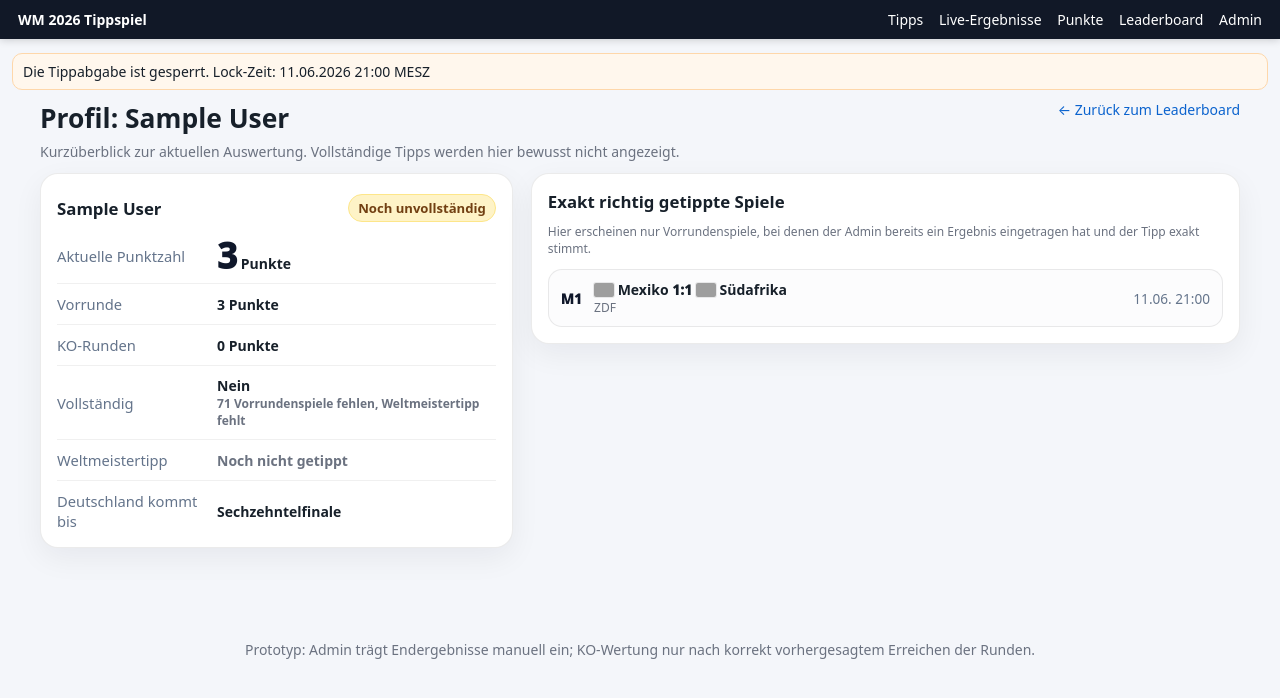
After one commit to thebestianD/wm-tippspiel-2026, a Flask app: page /profile/1 in a window 1280 px wide. The commit adds this page. Shown: the top 698 px of the page. Run offline with Flask 3, Linux system fonts and the light colour scheme; tables that the repository leaves empty hold one stand-in row (values such as "Sample post"); some libraries are stand-ins or nearby versions; grey boxes are pictures that could not be loaded.

Commit message:
Profile feature

```diff
--- a/app.py
+++ b/app.py
@@ -22,6 +22,7 @@ load_dotenv()
 def normalize_database_url(url: str | None) -> str:
     if not url:
         return "sqlite:///wm_tippspiel.db"
+    # SQLAlchemy expects postgresql://; Supabase sometimes presents postgres://.
     if url.startswith("postgres://"):
         return "postgresql+psycopg://" + url[len("postgres://"):]
     if url.startswith("postgresql://"):
@@ -93,6 +94,11 @@ def upsert_actual(match_no: int, home_goals=None, away_goals=None, winner_code=N
 
 
 def parse_goal_value(raw: str | None, *, match_no: int, empty_as_zero: bool = False) -> int:
+    """Parse and normalize a goal value. Accepts values like '02' as 2.
+
+    If empty_as_zero=True, an empty field is interpreted as 0. This is used
+    after we already checked that not both fields of a match are empty.
+    """
     raw = "" if raw is None else raw.strip()
     if raw == "":
         if empty_as_zero:
@@ -118,6 +124,7 @@ def high_score_notice(match_nos: list[int]) -> str | None:
 
 
 def format_lock_at_de(dt: datetime | None = None) -> str:
+    """Format the lock timestamp for German users in Europe/Berlin time."""
     dt = dt or parse_lock_at()
     berlin = dt.astimezone(ZoneInfo("Europe/Berlin"))
     suffix = "MESZ" if berlin.dst() and berlin.dst().total_seconds() else "MEZ"
@@ -125,20 +132,18 @@ def format_lock_at_de(dt: datetime | None = None) -> str:
 
 
 def display_match_info(match_no: int) -> dict:
+    """Return UI metadata for a match. Times are displayed in Germany/Berlin summer time."""
     raw = MATCH_INFO.get(match_no, {})
     label = "Termin offen"
     if raw.get("date_et") and raw.get("time_et"):
+        # Tournament dates are in June/July, when ET=UTC-4 and Berlin=UTC+2.
+        # FIFA publishes ET; Germany/Berlin display is +6h.
         dt = datetime.strptime(f"{raw['date_et']} {raw['time_et']}", "%Y-%m-%d %H:%M") + timedelta(hours=6)
         label = dt.strftime("%d.%m. %H:%M")
     return {
         "datetime_label": label,
         "broadcast": raw.get("broadcast", "Free-TV offen / MagentaTV"),
     }
-
-
-def match_sort_key(match: Match) -> tuple[str, str, int]:
-    raw = MATCH_INFO.get(match.match_no, {})
-    return (raw.get("date_et") or "9999-12-31", raw.get("time_et") or "99:99", match.match_no)
 
 
 def score_group_prediction(pred: Prediction | None, actual: ActualResult | None) -> dict | None:
@@ -153,6 +158,7 @@ def score_group_prediction(pred: Prediction | None, actual: ActualResult | None)
             return {"points": 2, "class": "score-2", "label": "2 P"}
         return {"points": 1, "class": "score-1", "label": "1 P"}
     return {"points": 0, "class": "score-0", "label": "0 P"}
+
 
 def match_sort_key(match: Match) -> tuple[str, str, int]:
     raw = MATCH_INFO.get(match.match_no, {})
@@ -176,159 +182,31 @@ def all_group_results_entered(matches: list[Match], actual_by_no: dict[int, Actu
     return all(group_result_entered(m, actual_by_no) for m in group_matches)
 
 
-def format_tip(pred: Prediction | None) -> str:
-    if not pred:
-        return "–"
-    if pred.home_goals is not None and pred.away_goals is not None:
-        return f"{pred.home_goals}:{pred.away_goals}"
-    if pred.winner_code:
-        return pred.winner_code
-    return "–"
+def apply_ko_scoring_gate(score: dict, ko_scoring_active: bool) -> dict:
+    """Hide KO points defensively until all group results are entered by the admin."""
+    if ko_scoring_active:
+        return score
 
+    guarded = dict(score)
+    guarded["ko_points"] = 0
+    guarded["total"] = guarded.get("group_points", 0)
 
-KO_PHASES = [
-    ("r32", "Sechzehntelfinale", list(range(73, 89))),
-    ("r16", "Achtelfinale", list(range(89, 97))),
-    ("qf", "Viertelfinale", list(range(97, 101))),
-    ("sf", "Halbfinale", [101, 102]),
-    ("final", "Finale", [104]),
-]
-
-
-def current_ko_stage(matches: list[Match], actual_by_no: dict[int, ActualResult]) -> dict:
-    matches_by_no = {m.match_no: m for m in matches}
-
-    for stage, label, match_nos in KO_PHASES:
-        stage_matches = [matches_by_no[no] for no in match_nos if no in matches_by_no]
-        if not stage_matches or not all(ko_winner_entered(m, actual_by_no) for m in stage_matches):
-            return {"stage": stage, "label": label, "match_nos": match_nos}
-
-    return {"stage": "champion", "label": "Weltmeister", "match_nos": [104]}
-
-
-def build_live_group_context(users: list[User], matches: list[Match], actual_by_no: dict[int, ActualResult]) -> dict:
-    group_matches = [m for m in matches if m.phase == "group"]
-
-    completed = [m for m in group_matches if group_result_entered(m, actual_by_no)]
-    open_matches = [m for m in group_matches if not group_result_entered(m, actual_by_no)]
-
-    last_matches = sorted(completed, key=match_sort_key)[-3:]
-    next_matches = sorted(open_matches, key=match_sort_key)[:3]
-
-    relevant_nos = [m.match_no for m in last_matches + next_matches]
-
-    predictions = []
-    if relevant_nos:
-        predictions = Prediction.query.filter(Prediction.match_no.in_(relevant_nos)).all()
-
-    pred_by_user_match = {(p.user_id, p.match_no): p for p in predictions}
-
-    def rows_for_match(match: Match, scored: bool) -> list[dict]:
-        rows = []
-        actual = actual_by_no.get(match.match_no)
-
-        for user in users:
-            pred = pred_by_user_match.get((user.id, match.match_no))
-            score = score_group_prediction(pred, actual) if scored else None
-
-            rows.append({
-                "user": user,
-                "tip": format_tip(pred),
-                "score": score,
-            })
-
-        return rows
-
-    return {
-        "mode": "group",
-        "last_matches": [
-            {
-                "match": match,
-                "actual": actual_by_no.get(match.match_no),
-                "rows": rows_for_match(match, True),
-            }
-            for match in last_matches
-        ],
-        "next_matches": [
-            {
-                "match": match,
-                "actual": None,
-                "rows": rows_for_match(match, False),
-            }
-            for match in next_matches
-        ],
-    }
-
-
-def build_live_ko_context(
-    users: list[User],
-    matches: list[Match],
-    teams_db: list[Team],
-    actuals: list[ActualResult],
-    actual_by_no: dict[int, ActualResult],
-    overrides: list[GroupOverride],
-) -> dict:
-    current = current_ko_stage(matches, actual_by_no)
-
-    _actual_bracket, _actual_tables, actual_advancement = build_bracket(
-        teams_db,
-        matches,
-        actuals,
-        overrides_db=overrides,
-    )
-
-    correct_codes = actual_advancement.get(current["stage"], set())
-
-    user_rows = []
-
-    for user in users:
-        user_preds = Prediction.query.filter_by(user_id=user.id).all()
-        group_preds = [p for p in user_preds if p.match_no <= 72]
-        ko_picks = [p for p in user_preds if p.match_no >= 73]
-
-        _pred_bracket, _pred_tables, pred_advancement = build_bracket(
-            teams_db,
-            matches,
-            group_preds,
-            picks_db=ko_picks,
+    details = [
+        detail
+        for detail in guarded.get("details", [])
+        if not (
+            detail.startswith("R32:")
+            or detail.startswith("R16:")
+            or detail.startswith("QF:")
+            or detail.startswith("SF:")
+            or detail.startswith("FINAL:")
+            or detail.startswith("CHAMPION:")
         )
-
-        predicted_codes = sorted(pred_advancement.get(current["stage"], set()))
-
-        user_rows.append({
-            "user": user,
-            "teams": [
-                {
-                    "code": code,
-                    "correct": code in correct_codes,
-                }
-                for code in predicted_codes
-            ],
-        })
-
-    return {
-        "mode": "ko",
-        "stage": current["stage"],
-        "stage_label": current["label"],
-        "rows": user_rows,
-    }
-
-
-def group_result_entered(match: Match, actual_by_no: dict[int, ActualResult]) -> bool:
-    actual = actual_by_no.get(match.match_no)
-    return bool(actual and actual.home_goals is not None and actual.away_goals is not None)
-
-
-def ko_winner_entered(match: Match, actual_by_no: dict[int, ActualResult]) -> bool:
-    actual = actual_by_no.get(match.match_no)
-    return bool(actual and actual.winner_code)
-
-
-def all_group_results_entered(matches: list[Match], actual_by_no: dict[int, ActualResult]) -> bool:
-    group_matches = [m for m in matches if m.phase == "group"]
-    if not group_matches:
-        return False
-    return all(group_result_entered(m, actual_by_no) for m in group_matches)
+    ]
+    if "KO-Wertung noch nicht aktiv" not in details:
+        details.append("KO-Wertung noch nicht aktiv")
+    guarded["details"] = details
+    return guarded
 
 
 def format_tip(pred: Prediction | None) -> str:
@@ -350,12 +228,24 @@ KO_PHASES = [
 ]
 
 
+GERMANY_STAGE_LABELS = [
+    ("champion", "Weltmeister"),
+    ("final", "Finale"),
+    ("sf", "Halbfinale"),
+    ("qf", "Viertelfinale"),
+    ("r16", "Achtelfinale"),
+    ("r32", "Sechzehntelfinale"),
+]
+
+
 def current_ko_stage(matches: list[Match], actual_by_no: dict[int, ActualResult]) -> dict:
     matches_by_no = {m.match_no: m for m in matches}
+
     for stage, label, match_nos in KO_PHASES:
         stage_matches = [matches_by_no[no] for no in match_nos if no in matches_by_no]
         if not stage_matches or not all(ko_winner_entered(m, actual_by_no) for m in stage_matches):
             return {"stage": stage, "label": label, "match_nos": match_nos}
+
     return {"stage": "champion", "label": "Weltmeister", "match_nos": [104]}
 
 
@@ -386,23 +276,46 @@ def build_live_group_context(users: list[User], matches: list[Match], actual_by_
 
     return {
         "mode": "group",
-        "last_matches": [{"match": m, "actual": actual_by_no.get(m.match_no), "rows": rows_for_match(m, True)} for m in last_matches],
-        "next_matches": [{"match": m, "actual": None, "rows": rows_for_match(m, False)} for m in next_matches],
+        "last_matches": [
+            {"match": m, "actual": actual_by_no.get(m.match_no), "rows": rows_for_match(m, True)}
+            for m in last_matches
+        ],
+        "next_matches": [
+            {"match": m, "actual": None, "rows": rows_for_match(m, False)}
+            for m in next_matches
+        ],
     }
 
 
-def build_live_ko_context(users: list[User], matches: list[Match], teams_db: list[Team], actuals: list[ActualResult], actual_by_no: dict[int, ActualResult], overrides: list[GroupOverride]) -> dict:
+def build_live_ko_context(
+    users: list[User],
+    matches: list[Match],
+    teams_db: list[Team],
+    actuals: list[ActualResult],
+    actual_by_no: dict[int, ActualResult],
+    overrides: list[GroupOverride],
+) -> dict:
     current = current_ko_stage(matches, actual_by_no)
-    _actual_bracket, _actual_tables, actual_adv = build_bracket(teams_db, matches, actuals, overrides_db=overrides)
-    correct_codes = actual_adv.get(current["stage"], set())
+    _actual_bracket, _actual_tables, actual_advancement = build_bracket(
+        teams_db,
+        matches,
+        actuals,
+        overrides_db=overrides,
+    )
+    correct_codes = actual_advancement.get(current["stage"], set())
 
     user_rows = []
     for user in users:
         user_preds = Prediction.query.filter_by(user_id=user.id).all()
         group_preds = [p for p in user_preds if p.match_no <= 72]
         ko_picks = [p for p in user_preds if p.match_no >= 73]
-        _pred_bracket, _pred_tables, pred_adv = build_bracket(teams_db, matches, group_preds, picks_db=ko_picks)
-        predicted_codes = sorted(pred_adv.get(current["stage"], set()))
+        _pred_bracket, _pred_tables, pred_advancement = build_bracket(
+            teams_db,
+            matches,
+            group_preds,
+            picks_db=ko_picks,
+        )
+        predicted_codes = sorted(pred_advancement.get(current["stage"], set()))
         user_rows.append({
             "user": user,
             "teams": [
@@ -418,26 +331,89 @@ def build_live_ko_context(users: list[User], matches: list[Match], teams_db: lis
         "rows": user_rows,
     }
 
-def all_group_results_entered_for_leaderboard() -> bool:
-    """KO points are only visible once all 72 group matches have admin-entered scores."""
-    group_matches = Match.query.filter_by(phase="group").all()
 
-    if not group_matches:
-        return False
+def user_profile_stats(
+    user: User,
+    matches: list[Match],
+    teams_db: list[Team],
+    actuals: list[ActualResult],
+    actual_by_no: dict[int, ActualResult],
+    overrides: list[GroupOverride],
+    ko_scoring_active: bool,
+) -> dict:
+    predictions = Prediction.query.filter_by(user_id=user.id).all()
+    pred_by_no = {p.match_no: p for p in predictions}
+    group_predictions = [p for p in predictions if p.match_no <= 72]
+    ko_predictions = [p for p in predictions if p.match_no >= 73]
+    teams = {t.code: t for t in teams_db}
 
-    actual_by_no = {
-        a.match_no: a
-        for a in ActualResult.query.filter(ActualResult.match_no <= 72).all()
+    group_pred_count = sum(
+        1
+        for p in group_predictions
+        if p.home_goals is not None and p.away_goals is not None
+    )
+    champion_prediction = pred_by_no.get(104)
+    champion_code = champion_prediction.winner_code if champion_prediction and champion_prediction.winner_code else None
+
+    exact_matches = []
+    for match in matches:
+        if match.phase != "group":
+            continue
+        actual = actual_by_no.get(match.match_no)
+        pred = pred_by_no.get(match.match_no)
+        if not actual or not pred:
+            continue
+        if actual.home_goals is None or actual.away_goals is None:
+            continue
+        if pred.home_goals is None or pred.away_goals is None:
+            continue
+        if actual.home_goals == pred.home_goals and actual.away_goals == pred.away_goals:
+            exact_matches.append({
+                "match": match,
+                "home": teams.get(match.home_team_code),
+                "away": teams.get(match.away_team_code),
+                "score": f"{actual.home_goals}:{actual.away_goals}",
+                "info": display_match_info(match.match_no),
+            })
+
+    score = apply_ko_scoring_gate(score_user(user.id, overrides=overrides), ko_scoring_active)
+
+    complete = bool(group_pred_count == 72 and champion_code)
+    completeness_label = "Ja" if complete else "Nein"
+    missing_parts = []
+    if group_pred_count < 72:
+        missing_parts.append(f"{72 - group_pred_count} Vorrundenspiele fehlen")
+    if not champion_code:
+        missing_parts.append("Weltmeistertipp fehlt")
+
+    germany_stage = "Vorrunde"
+    try:
+        _pred_bracket, _pred_tables, pred_advancement = build_bracket(
+            teams_db,
+            matches,
+            group_predictions,
+            picks_db=ko_predictions,
+        )
+        for stage, label in GERMANY_STAGE_LABELS:
+            if "GER" in pred_advancement.get(stage, set()):
+                germany_stage = label
+                break
+    except Exception:
+        # The profile should still render even if a user has not filled enough tips
+        # to build a meaningful bracket yet.
+        germany_stage = "Noch nicht bestimmbar"
+
+    return {
+        "score": score,
+        "group_pred_count": group_pred_count,
+        "complete": complete,
+        "completeness_label": completeness_label,
+        "missing_parts": missing_parts,
+        "exact_matches": exact_matches,
+        "champion_code": champion_code,
+        "champion_team": teams.get(champion_code) if champion_code else None,
+        "germany_stage": germany_stage,
     }
-
-    for match in group_matches:
-        actual = actual_by_no.get(match.match_no)
-        if not actual:
-            return False
-        if actual.home_goals is None or actual.away_goals is None:
-            return False
-
-    return True
 
 
 def register_routes(app: Flask) -> None:
@@ -699,63 +675,23 @@ def register_routes(app: Flask) -> None:
         matches = Match.query.order_by(Match.match_no).all()
         teams_db = Team.query.all()
         teams = {t.code: t for t in teams_db}
-
         actuals = ActualResult.query.all()
         actual_by_no = {a.match_no: a for a in actuals}
-
-        overrides = GroupOverride.query.order_by(
-            GroupOverride.group_id,
-            GroupOverride.forced_rank,
-        ).all()
+        overrides = GroupOverride.query.order_by(GroupOverride.group_id, GroupOverride.forced_rank).all()
 
         ko_scoring_active = all_group_results_entered(matches, actual_by_no)
 
         rows = []
-
         for user in users:
-            score = score_user(user.id, overrides=overrides)
-
-            if not ko_scoring_active:
-                score["ko_points"] = 0
-                score["total"] = score.get("group_points", 0)
-
-                details = [
-                    detail
-                    for detail in score.get("details", [])
-                    if not (
-                        detail.startswith("R32:")
-                        or detail.startswith("R16:")
-                        or detail.startswith("QF:")
-                        or detail.startswith("SF:")
-                        or detail.startswith("FINAL:")
-                        or detail.startswith("CHAMPION:")
-                    )
-                ]
-
-                if "KO-Wertung noch nicht aktiv" not in details:
-                    details.append("KO-Wertung noch nicht aktiv")
-
-                score["details"] = details
-
+            score = apply_ko_scoring_gate(score_user(user.id, overrides=overrides), ko_scoring_active)
             rows.append({"user": user, **score})
 
         rows.sort(key=lambda row: row["total"], reverse=True)
 
         if ko_scoring_active:
-            live_context = build_live_ko_context(
-                users,
-                matches,
-                teams_db,
-                actuals,
-                actual_by_no,
-                overrides,
-            )
+            live_context = build_live_ko_context(users, matches, teams_db, actuals, actual_by_no, overrides)
         else:
-            live_context = build_live_group_context(
-                users,
-                matches,
-                actual_by_no,
-            )
+            live_context = build_live_group_context(users, matches, actual_by_no)
 
         return render_template(
             "leaderboard.html",
@@ -763,6 +699,34 @@ def register_routes(app: Flask) -> None:
             live=live_context,
             teams=teams,
             actual_by_no=actual_by_no,
+        )
+
+    @app.route("/profile/<int:user_id>")
+    def profile(user_id: int):
+        user = User.query.get_or_404(user_id)
+        matches = Match.query.order_by(Match.match_no).all()
+        teams_db = Team.query.all()
+        teams = {t.code: t for t in teams_db}
+        actuals = ActualResult.query.all()
+        actual_by_no = {a.match_no: a for a in actuals}
+        overrides = GroupOverride.query.order_by(GroupOverride.group_id, GroupOverride.forced_rank).all()
+        ko_scoring_active = all_group_results_entered(matches, actual_by_no)
+
+        stats = user_profile_stats(
+            user,
+            matches,
+            teams_db,
+            actuals,
+            actual_by_no,
+            overrides,
+            ko_scoring_active,
+        )
+
+        return render_template(
+            "profile.html",
+            profile_user=user,
+            stats=stats,
+            teams=teams,
         )
 
     @app.route("/tables")
--- /dev/null
+++ b/templates/profile.html
@@ -0,0 +1,113 @@
+{% extends "base.html" %}
+{% block content %}
+<style>
+  .profile-wrap { max-width:1200px; margin:0 auto; }
+  .profile-grid { display:grid; grid-template-columns: minmax(260px, .8fr) minmax(0, 1.2fr); gap:18px; align-items:start; }
+  .profile-card { background:#fff; border:1px solid rgba(0,0,0,.08); border-radius:18px; box-shadow:0 10px 30px rgba(15,23,42,.06); padding:16px; }
+  .profile-title-row { display:flex; align-items:center; justify-content:space-between; gap:12px; flex-wrap:wrap; }
+  .profile-name { margin:0; }
+  .stat-list { display:grid; gap:10px; margin-top:12px; }
+  .stat-row { display:grid; grid-template-columns:150px 1fr; gap:10px; align-items:center; border-bottom:1px solid rgba(0,0,0,.06); padding-bottom:10px; }
+  .stat-row:last-child { border-bottom:0; padding-bottom:0; }
+  .stat-label { color:#64748b; font-size:.92rem; }
+  .stat-value { font-weight:900; }
+  .profile-score { font-size:2.2rem; line-height:1; font-weight:950; color:#0f172a; }
+  .mini-flag { width:20px; height:14px; object-fit:cover; border-radius:2px; box-shadow:0 0 0 1px rgba(0,0,0,.08); vertical-align:-2px; }
+  .team-pill { display:inline-flex; align-items:center; gap:6px; border-radius:999px; padding:4px 8px; background:#f1f5f9; border:1px solid rgba(0,0,0,.1); font-weight:800; }
+  .profile-badge { display:inline-flex; align-items:center; border-radius:999px; padding:4px 9px; font-weight:900; font-size:.82rem; }
+  .profile-badge.ok { background:#dcfce7; color:#14532d; }
+  .profile-badge.warn { background:#fef3c7; color:#713f12; }
+  .exact-list { display:grid; gap:10px; margin-top:12px; }
+  .exact-card { display:grid; grid-template-columns:auto minmax(0,1fr) auto; gap:12px; align-items:center; border:1px solid rgba(0,0,0,.08); border-radius:14px; padding:10px 12px; background:#fcfcfd; }
+  .exact-match-no { font-weight:950; color:#0f172a; }
+  .exact-teams { font-weight:850; }
+  .exact-meta { color:#64748b; font-size:.85rem; text-align:right; }
+  .exact-score { font-weight:950; }
+  @media (max-width: 860px) { .profile-grid { grid-template-columns:1fr; } .stat-row { grid-template-columns:1fr; } .exact-card { grid-template-columns:1fr; } .exact-meta { text-align:left; } }
+</style>
+
+<div class="profile-wrap">
+  <div class="page-head compact-head">
+    <div>
+      <h1>Profil: {{ profile_user.name }}</h1>
+      <p>Kurzüberblick zur aktuellen Auswertung. Vollständige Tipps werden hier bewusst nicht angezeigt.</p>
+    </div>
+    <a class="btn secondary" href="{{ url_for('leaderboard') }}">← Zurück zum Leaderboard</a>
+  </div>
+
+  <div class="profile-grid">
+    <section class="profile-card">
+      <div class="profile-title-row">
+        <h2 class="profile-name">{{ profile_user.name }}</h2>
+        {% if stats.complete %}
+          <span class="profile-badge ok">Vollständig ausgefüllt</span>
+        {% else %}
+          <span class="profile-badge warn">Noch unvollständig</span>
+        {% endif %}
+      </div>
+
+      <div class="stat-list">
+        <div class="stat-row">
+          <div class="stat-label">Aktuelle Punktzahl</div>
+          <div class="stat-value"><span class="profile-score">{{ stats.score.total }}</span> Punkte</div>
+        </div>
+        <div class="stat-row">
+          <div class="stat-label">Vorrunde</div>
+          <div class="stat-value">{{ stats.score.group_points }} Punkte</div>
+        </div>
+        <div class="stat-row">
+          <div class="stat-label">KO-Runden</div>
+          <div class="stat-value">{{ stats.score.ko_points }} Punkte</div>
+        </div>
+        <div class="stat-row">
+          <div class="stat-label">Vollständig</div>
+          <div class="stat-value">
+            {{ stats.completeness_label }}
+            {% if stats.missing_parts %}
+              <div class="small muted">{{ ', '.join(stats.missing_parts) }}</div>
+            {% endif %}
+          </div>
+        </div>
+        <div class="stat-row">
+          <div class="stat-label">Weltmeistertipp</div>
+          <div class="stat-value">
+            {% if stats.champion_team %}
+              <span class="team-pill"><img class="mini-flag" src="{{ team_flag_url(stats.champion_team.code) }}" alt=""> {{ stats.champion_team.name }}</span>
+            {% else %}
+              <span class="muted">Noch nicht getippt</span>
+            {% endif %}
+          </div>
+        </div>
+        <div class="stat-row">
+          <div class="stat-label">Deutschland kommt bis</div>
+          <div class="stat-value">{{ stats.germany_stage }}</div>
+        </div>
+      </div>
+    </section>
+
+    <section class="profile-card">
+      <h2>Exakt richtig getippte Spiele</h2>
+      <p class="small muted">Hier erscheinen nur Vorrundenspiele, bei denen der Admin bereits ein Ergebnis eingetragen hat und der Tipp exakt stimmt.</p>
+
+      <div class="exact-list">
+        {% for item in stats.exact_matches %}
+          <div class="exact-card">
+            <div class="exact-match-no">M{{ item.match.match_no }}</div>
+            <div>
+              <div class="exact-teams">
+                <img class="mini-flag" src="{{ team_flag_url(item.home.code) }}" alt=""> {{ item.home.name }}
+                <span class="exact-score">{{ item.score }}</span>
+                <img class="mini-flag" src="{{ team_flag_url(item.away.code) }}" alt=""> {{ item.away.name }}
+              </div>
+              <div class="small muted">{{ item.info.broadcast }}</div>
+            </div>
+            <div class="exact-meta">{{ item.info.datetime_label }}</div>
+          </div>
+        {% else %}
+          <p class="muted">Noch keine exakt richtigen Spiele.</p>
+        {% endfor %}
+      </div>
+    </section>
+  </div>
+</div>
+{% endblock %}
```
Also changed, not shown: templates/leaderboard.html (+6 -4 lines).
